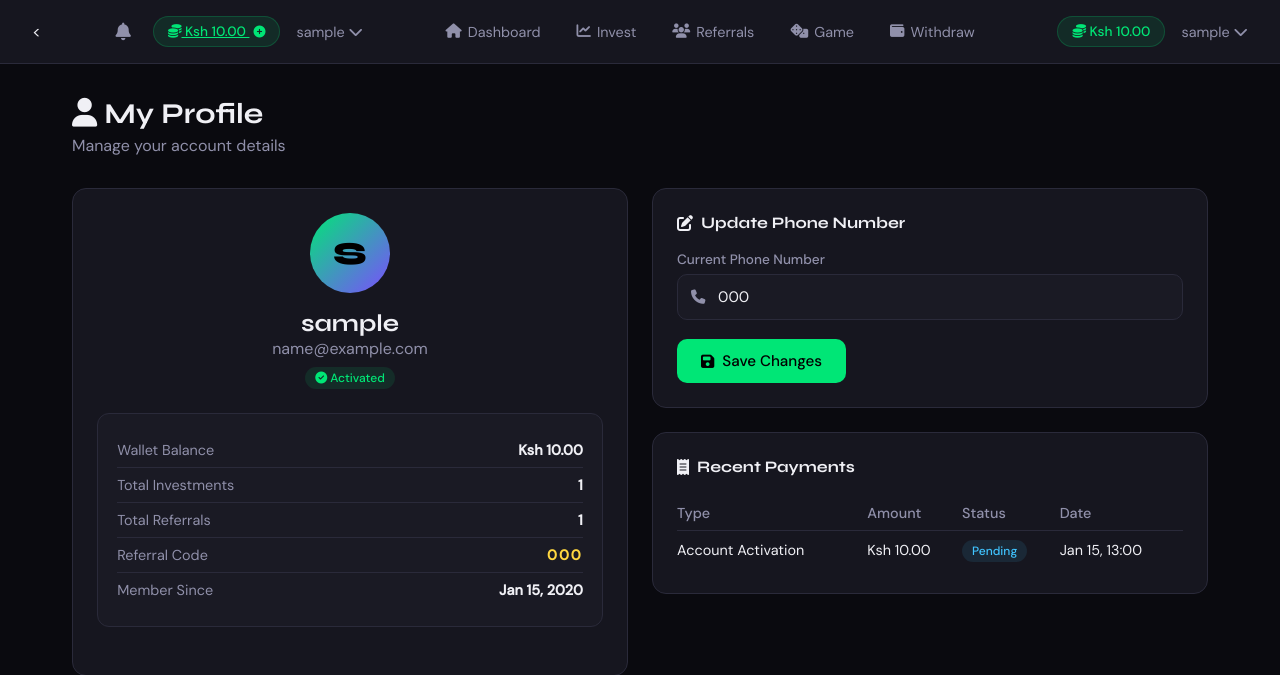
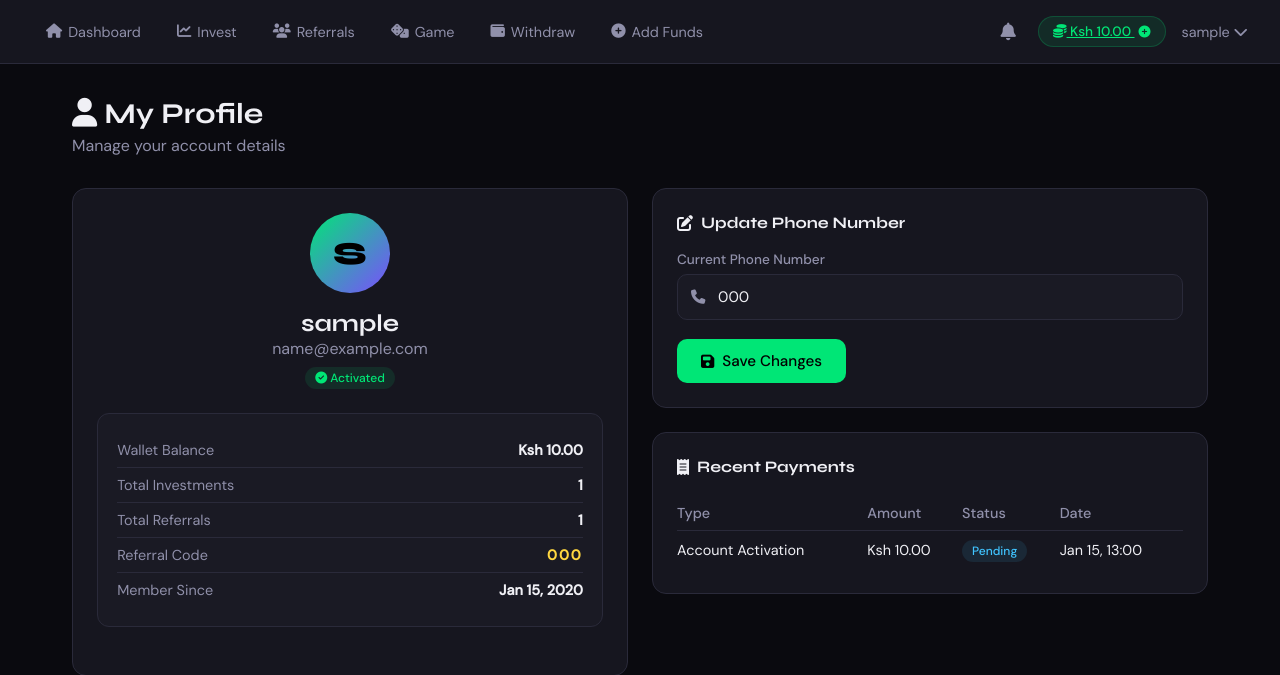
Before and after one commit to waabiud/earnnest, a Django app: page /accounts/profile/ in a window 1280 px wide. Shown: the top 675 px of the page. Run offline with Django 4.2, Linux system fonts and the light colour scheme; a user stored in the database is signed in; tables that the repository leaves empty hold one stand-in row (values such as "Sample post"); data that the repository does not hold is empty; parts of the project's set-up code (start-up, migrations or seed data) failed here and were passed over.

Commit message:
Trigger redeploy

```diff
--- a/earnnest/settings.py
+++ b/earnnest/settings.py
@@ -66,8 +66,12 @@ WSGI_APPLICATION = 'earnnest.wsgi.application'
 
 DATABASES = {
     'default': dj_database_url.config(
-        default=config('DATABASE_URL', default=f'sqlite:///{BASE_DIR}/db.sqlite3'),
+        default=config(
+            'DATABASE_URL',
+            default=f'sqlite:///{BASE_DIR}/db.sqlite3'
+        ),
         conn_max_age=600,
+        ssl_require=True
     )
 }
 
--- a/templates/base.html
+++ b/templates/base.html
@@ -3,68 +3,98 @@
 <head>
     <meta charset="UTF-8">
     <meta name="viewport" content="width=device-width, initial-scale=1.0">
+
     <title>{% block title %}Earnnest{% endblock %}</title>
+
     {% load static %}
     <link rel="stylesheet" href="{% static 'css/style.css' %}">
+
     <link href="https://fonts.googleapis.com/css2?family=Syne:wght@400;600;700;800&family=DM+Sans:wght@300;400;500&display=swap" rel="stylesheet">
     <link href="https://cdnjs.cloudflare.com/ajax/libs/font-awesome/6.5.0/css/all.min.css" rel="stylesheet">
 </head>
+
 <body>
 
 {% if user.is_authenticated and user.is_activated %}
+
 <nav class="navbar">
-    <<div class="nav-user">
-    <a href="{% url 'notifications:index' %}" class="notif-bell" id="notif-bell">
-        <i class="fas fa-bell"></i>
-        <span class="notif-badge" id="notif-badge" style="display:none;">0</span>
-    </a>
-    <a href="{% url 'payments:topup' %}" class="wallet-badge" title="Top Up Wallet">
-    <i class="fas fa-coins"></i> Ksh {{ user.wallet_balance|floatformat:2 }}
-    <i class="fas fa-plus-circle" style="font-size:0.75rem; margin-left:4px;"></i>
-</a>
-    <div class="user-dropdown">
-        <span class="username">{{ user.username }} <i class="fas fa-chevron-down"></i></span>
-        <div class="dropdown-menu">
-            <a href="{% url 'accounts:profile' %}"><i class="fas fa-user"></i> Profile</a>
-            <a href="{% url 'accounts:logout' %}"><i class="fas fa-sign-out-alt"></i> Logout</a>
-        </div>
-    </div>
-</div>
+
+    <!-- NAV LINKS -->
     <div class="nav-links">
+
         <a href="{% url 'dashboard:home' %}" class="nav-link {% block nav_dashboard %}{% endblock %}">
             <i class="fas fa-home"></i> Dashboard
         </a>
+
         <a href="{% url 'investments:list' %}" class="nav-link {% block nav_invest %}{% endblock %}">
             <i class="fas fa-chart-line"></i> Invest
         </a>
+
         <a href="{% url 'referrals:dashboard' %}" class="nav-link {% block nav_referrals %}{% endblock %}">
             <i class="fas fa-users"></i> Referrals
         </a>
+
         <a href="{% url 'game:index' %}" class="nav-link {% block nav_game %}{% endblock %}">
             <i class="fas fa-dice"></i> Game
         </a>
+
         <a href="{% url 'withdrawals:index' %}" class="nav-link {% block nav_withdraw %}{% endblock %}">
             <i class="fas fa-wallet"></i> Withdraw
         </a>
+
+        <a href="{% url 'payments:topup' %}" class="nav-link {% block nav_topup %}{% endblock %}">
+            <i class="fas fa-plus-circle"></i> Add Funds
+        </a>
+
     </div>
+
+    <!-- USER AREA -->
     <div class="nav-user">
-        <span class="wallet-badge">
-            <i class="fas fa-coins"></i> Ksh {{ user.wallet_balance|floatformat:2 }}
-        </span>
+
+        <!-- Notifications -->
+        <a href="{% url 'notifications:index' %}" class="notif-bell" id="notif-bell">
+            <i class="fas fa-bell"></i>
+            <span class="notif-badge" id="notif-badge" style="display:none;">0</span>
+        </a>
+
+        <!-- Wallet -->
+        <a href="{% url 'payments:topup' %}" class="wallet-badge" title="Top Up Wallet">
+            <i class="fas fa-coins"></i>
+            Ksh {{ user.wallet_balance|floatformat:2 }}
+            <i class="fas fa-plus-circle" style="font-size:0.75rem; margin-left:4px;"></i>
+        </a>
+
+        <!-- USER DROPDOWN -->
         <div class="user-dropdown">
-            <span class="username">{{ user.username }} <i class="fas fa-chevron-down"></i></span>
+            <span class="username">
+                {{ user.username }} <i class="fas fa-chevron-down"></i>
+            </span>
+
             <div class="dropdown-menu">
-                <a href="{% url 'accounts:profile' %}"><i class="fas fa-user"></i> Profile</a>
-                <a href="{% url 'accounts:logout' %}"><i class="fas fa-sign-out-alt"></i> Logout</a>
+                <a href="{% url 'accounts:profile' %}">
+                    <i class="fas fa-user"></i> Profile
+                </a>
+
+                <a href="{% url 'accounts:logout' %}">
+                    <i class="fas fa-sign-out-alt"></i> Logout
+                </a>
             </div>
         </div>
+
     </div>
+
+    <!-- MOBILE MENU -->
     <div class="hamburger" id="hamburger">
-        <span></span><span></span><span></span>
+        <span></span>
+        <span></span>
+        <span></span>
     </div>
+
 </nav>
+
 {% endif %}
 
+<!-- MESSAGES -->
 {% if messages %}
 <div class="messages-container">
     {% for message in messages %}
@@ -76,11 +106,13 @@
 </div>
 {% endif %}
 
+<!-- PAGE CONTENT -->
 <main class="main-content">
     {% block content %}{% endblock %}
 </main>
 
 <script src="{% static 'js/main.js' %}"></script>
 {% block extra_js %}{% endblock %}
+
 </body>
 </html>
```
Also changed, not shown: templates/dashboard/home.html (+34 -2 lines).
